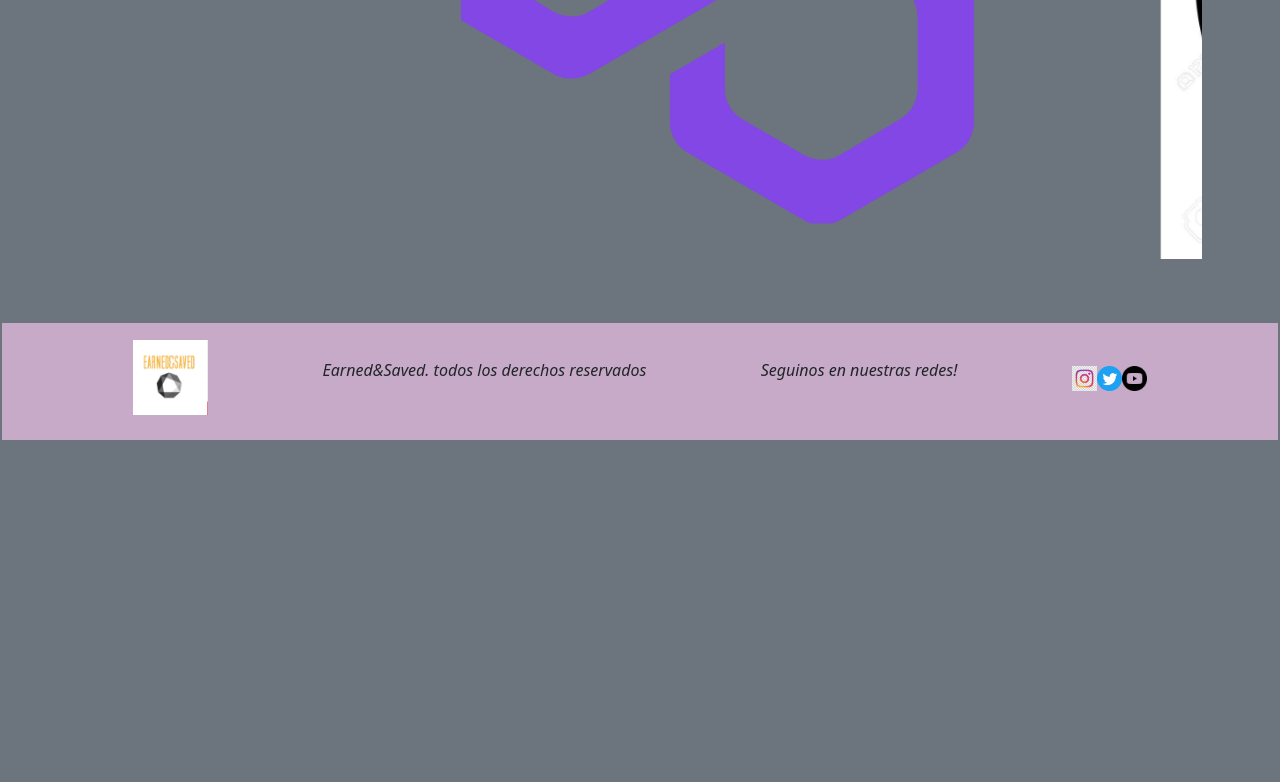
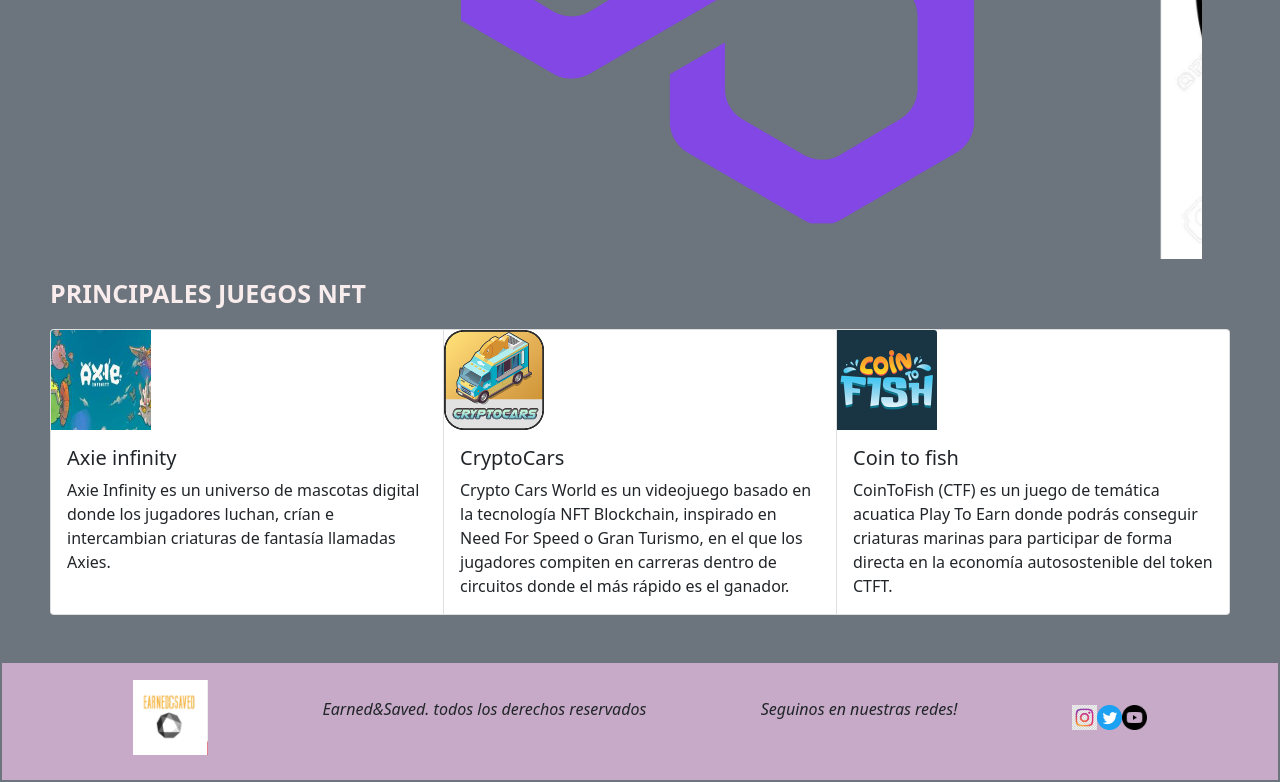
Before and after one commit to SantiagoFerro/Earned-And-Saved, a website: page pages/cryptos.html in a window 1280 px wide. Shown: the part 577-1359 px from the top of the page. Before the commit the page ends 1019 px from the top, so only its background shows below. Drawn offline with nearby package versions, Linux system fonts and the light colour scheme.

Commit message:
agregados en crypto

```diff
--- a/pages/cryptos.html
+++ b/pages/cryptos.html
@@ -106,6 +106,32 @@
                    </div>
                 </section>
 
+                <!--Cards de juegos NFT-->
+                <p class="NFT">PRINCIPALES JUEGOS NFT</p>
+                <div class="card-group">
+                  <div class="card">
+                    <img src="../public/img/axie.jpg" class="card-img-top" alt="axies">
+                    <div class="card-body">
+                      <h5 class="card-title">Axie infinity</h5>
+                      <p class="card-text">Axie Infinity es un universo de mascotas digital donde los jugadores luchan, crían e intercambian criaturas de fantasía llamadas Axies.</p>
+                    </div>
+                  </div>
+                  <div class="card">
+                    <img src="../public/img/cryptocars.png" class="card-img-top" alt="cryptocars">
+                    <div class="card-body">
+                      <h5 class="card-title">CryptoCars</h5>
+                      <p class="card-text">Crypto Cars World es un videojuego basado en la tecnología NFT Blockchain, inspirado en Need For Speed o Gran Turismo, en el que los jugadores compiten en carreras dentro de circuitos donde el más rápido es el ganador.</p>
+                    </div>
+                  </div>
+                  <div class="card">
+                    <img src="../public/img/cointofish.png" class="card-img-top" alt="cointofish">
+                    <div class="card-body">
+                      <h5 class="card-title">Coin to fish</h5>
+                      <p class="card-text">CoinToFish (CTF) es un juego de temática acuatica Play To Earn donde podrás conseguir criaturas marinas para participar de forma directa en la economía autosostenible del token CTFT.</p>
+                    </div>
+                  </div>
+                </div>
+
             </main>
 
             <!--Footer-->
--- a/scss/style.scss
+++ b/scss/style.scss
@@ -28,4 +28,14 @@
         background-color: $color;
         padding: $ancho/1;
     }
+.card-img-top {
+    width: 100px;
+    height: 100x;
 }
+.NFT {
+    font-size: 25px;
+    font-weight: bold;
+    color: $segundo-color;
+}
+
+}
```
Also changed, not shown: css/main.css, public/img/axie.jpg (added), public/img/cointofish.png (added), public/img/cryptocars.png (added).
